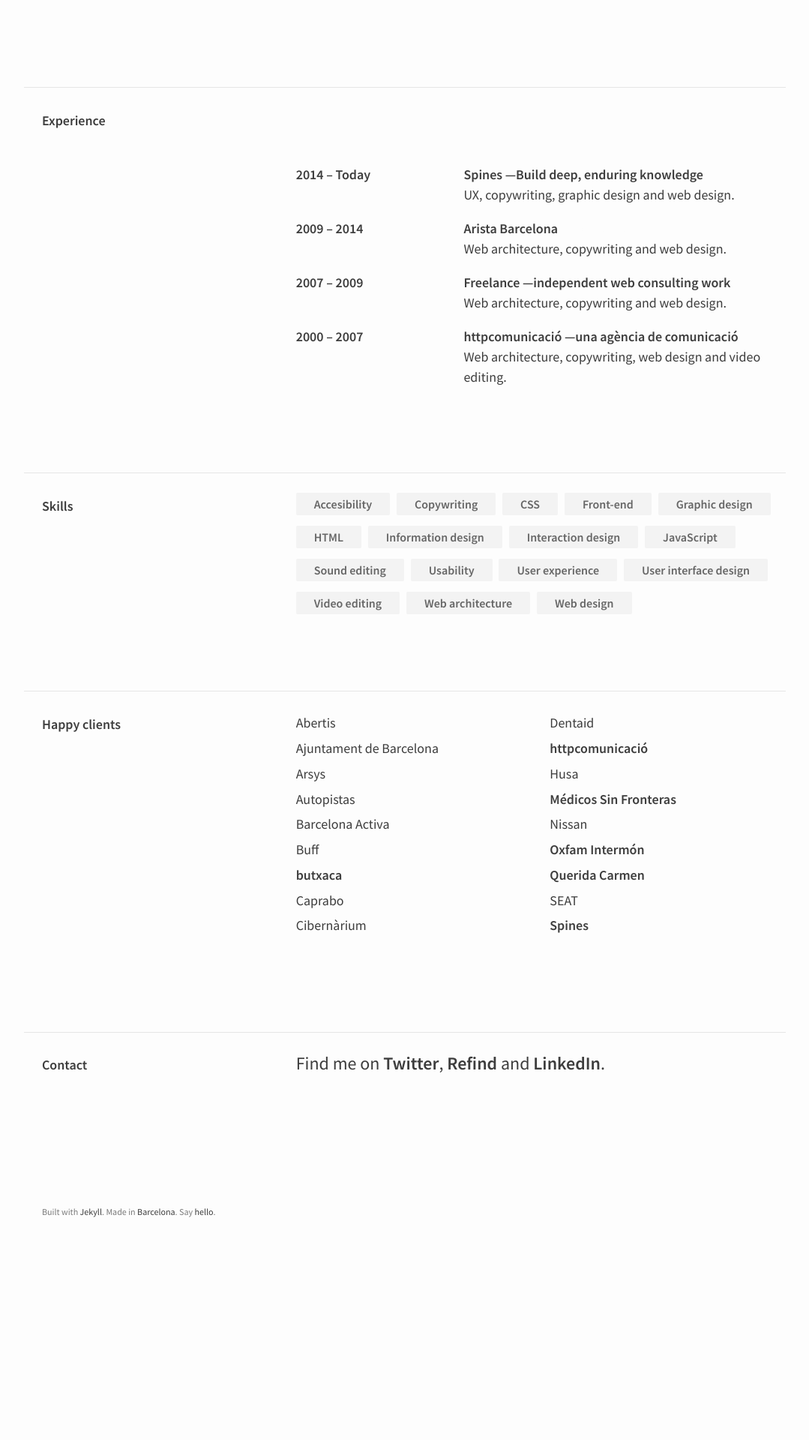
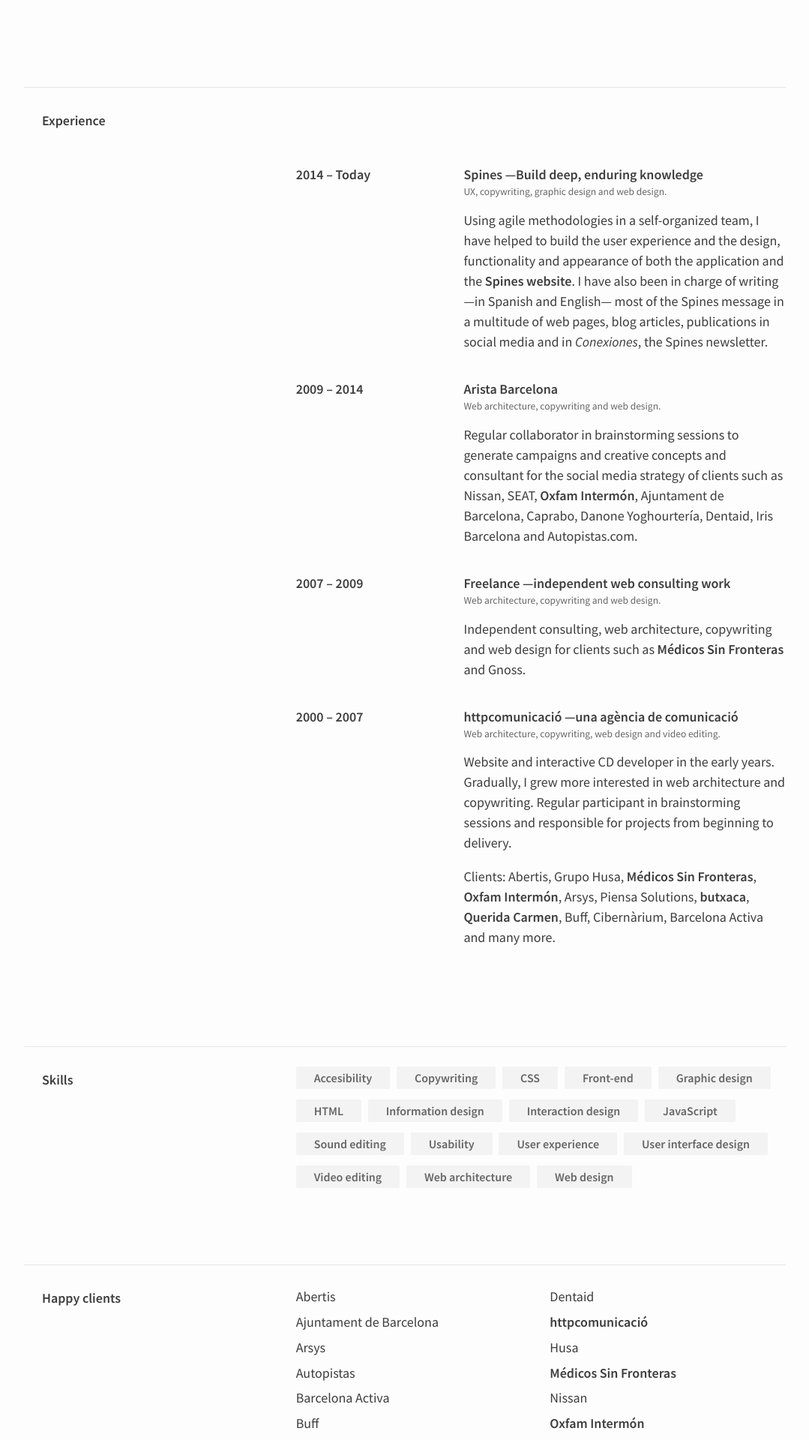
Before and after one commit to AdrianoLatorre/adriano.latorre.info, a Jekyll site: the page built from profile.md, in a window 1280 px wide. Shown: the part 760-2680 px from the top of the page at 75% size, without its empty margins (88-1167 px from the left). Built offline with Jekyll 4.4.1, drawn with Linux system fonts in a browser that asks for light colours; before the commit the page ends 2481 px from its top, so only the background shows below that; some of the changed text lies outside the part shown.

Commit message:
More Profile page

```diff
--- a/_sass/items.scss
+++ b/_sass/items.scss
@@ -152,8 +152,17 @@
 
 .profile-experience {
   font-size: .75em;
+  dd {
+    margin-bottom: 1em;
+  }
   dt,
   dd:first-child {
     font-weight: 600;
+    margin-bottom: 0;
+  }
+  .subtitle {
+    color: $g40;
+    font-size: .75em;
+    margin-bottom: 1em;
   }
 }
--- a/profile.md
+++ b/profile.md
@@ -29,28 +29,33 @@
             </div>
             <div class="grid-66 h-i">
               <dd>Spines —Build deep, enduring knowledge</dd>
-              <dd>UX, copywriting, graphic design and web design.</dd>
+              <dd class="subtitle">UX, copywriting, graphic design and web design.</dd>
+              <dd>Using agile methodologies in a self-organized team, I have helped to build the user experience and the design, functionality and appearance of both the application and the <a href="/work/spines.me/">Spines website</a>. I have also been in charge of writing —in Spanish and English— most of the Spines message in a multitude of web pages, blog articles, publications in social media and in <em>Conexiones</em>, the Spines newsletter.</dd>
             </div>
             <div class="grid-33 h-i">
               <dt>2009 – 2014</dt>
             </div>
             <div class="grid-66 h-i">
               <dd>Arista Barcelona <span class="nazgul">—Mordor Pedralbes</span></dd>
-              <dd>Web architecture, copywriting and web design.</dd>
+              <dd class="subtitle">Web architecture, copywriting and web design.</dd>
+              <dd>Regular collaborator in brainstorming sessions to generate campaigns and creative concepts and consultant for the social media strategy of clients such as Nissan, SEAT, <a href="/work/oxfamintermon/">Oxfam Intermón</a>, Ajuntament de Barcelona, Caprabo, Danone Yoghourtería, Dentaid, Iris Barcelona and Autopistas.com.</dd>
             </div>
             <div class="grid-33 h-i">
               <dt>2007 – 2009</dt>
             </div>
             <div class="grid-66 h-i">
               <dd>Freelance —independent web consulting work</dd>
-              <dd>Web architecture, copywriting and web design.</dd>
+              <dd class="subtitle">Web architecture, copywriting and web design.</dd>
+              <dd>Independent consulting, web architecture, copywriting and web design for clients such as <a href="/work/msf/">Médicos Sin Fronteras</a> and Gnoss.</dd>
             </div>
             <div class="grid-33 h-i">
               <dt>2000 – 2007</dt>
             </div>
             <div class="grid-66 h-i">
               <dd>httpcomunicació —una agència de comunicació</dd>
-              <dd>Web architecture, copywriting, web design and video editing.</dd>
+              <dd class="subtitle">Web architecture, copywriting, web design and video editing.</dd>
+              <dd>Website and interactive CD developer in the early years. Gradually, I grew more interested in web architecture and copywriting. Regular participant in brainstorming sessions and responsible for projects from beginning to delivery.</dd>
+              <dd>Clients: Abertis, Grupo Husa, <a href="/work/msf/">Médicos Sin Fronteras</a>, <a href="/work/oxfamintermon/">Oxfam Intermón</a>, Arsys, Piensa Solutions, <a href="/work/butxaca/">butxaca</a>, <a href="/work/queridacarmen/">Querida Carmen</a>, Buff, Cibernàrium, Barcelona Activa and many more.</dd>
             </div>
           </div>
         </dl>
@@ -114,7 +119,20 @@
     <div class="grid-66">
       <section>
         <ul>
-          <li>Find me on <a href="{{ site.alt.twitter }}">Twitter</a>, <a href="{{ site.alt.refind }}">Refind</a> and <a href="{{ site.alt.linkedin }}">LinkedIn</a>.</li>
+          <li>Say <script type="text/javascript">
+//<![CDATA[
+<!--
+var x="function f(x){var i,o=\"\",ol=x.length,l=ol;while(x.charCodeAt(l/13)!" +
+"=105){try{x+=x;l+=l;}catch(e){}}for(i=l-1;i>=0;i--){o+=x.charAt(i);}return " +
+"o.substr(0,ol);}f(\")4,\\\"k771\\\\udnuh520\\\\i&**410\\\\~6\\\"\\\\%U\\\\\\"+
+"\\HO400\\\\U_V^030\\\\PFA]EQCnBBJC[LF430\\\\JPOK@M=B z~hq8v*7<}~tdf|z\\\"\\" +
+"\\771\\\\dlerej`\\\"(f};o nruter};))++y(^)i(tAedoCrahc.x(edoCrahCmorf.gnirt" +
+"S=+o;721=%y;2=*y))y+4(>i(fi{)++i;l<i;0=i(rof;htgnel.x=l,\\\"\\\"=o,i rav{)y" +
+",x(f noitcnuf\")"                                                            ;
+while(x=eval(x));
+//-->
+//]]>
+</script>hello</a> or find me on <a href="{{ site.alt.twitter }}">Twitter</a>, <a href="{{ site.alt.refind }}">Refind</a> and <a href="{{ site.alt.linkedin }}">LinkedIn</a>.</li>
 </ul>
 </section>
 </div>
```
Also changed, not shown: 3 other files.
